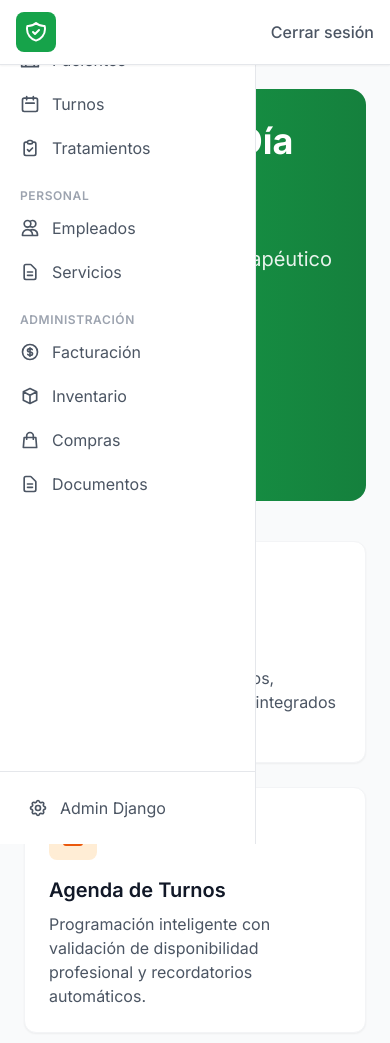
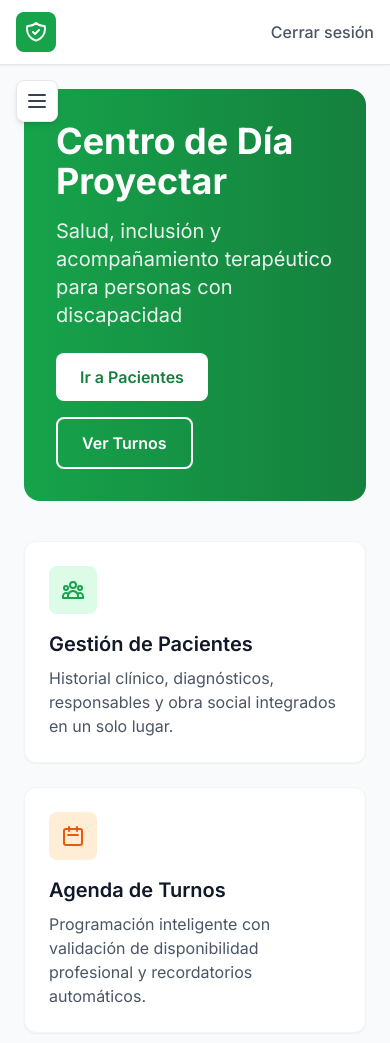
Before and after one commit to Maxi-Lopez/Practica_Profesionalizante_II_Lopez, a Django app: template templates/home.html in a window 390 px wide. Shown: the top 1043 px of the page. Run offline with Django 5.2, Linux system fonts and the light colour scheme; the template is opened without the code that fills it, so the values that code supplies are empty; the visitor is signed in with stand-in values (Sample User, id 1); parts of the project's set-up code (start-up, migrations or seed data) failed here and were passed over; some libraries are stand-ins or nearby versions.

Commit message:
feat(responsive): implemento menu hamburguesa y corrijo layout mobile

```diff
--- a/core/views.py
+++ b/core/views.py
@@ -170,7 +170,7 @@ class ComprasListView(LoginRequiredMixin, TemplateView):
     def get_context_data(self, **kwargs):
         context = super().get_context_data(**kwargs)
         from compras.models import Compra
-        context['compras'] = Compra.objects.select_related('proveedor').filter(activo=True).order_by('-fecha')
+        context['compras'] = Compra.objects.select_related('proveedor').filter(anulada=False).order_by('-fecha')
         return context
 
 
--- a/templates/base.html
+++ b/templates/base.html
@@ -60,12 +60,24 @@
 <body class="bg-gray-50 min-h-screen flex flex-col">
     {% include 'partials/navbar.html' %}
 
-    <div class="flex flex-1">
+    <div class="flex flex-1 overflow-hidden">
         {% if user.is_authenticated %}
             {% include 'partials/sidebar.html' %}
+
+            <!-- Overlay para mobile -->
+            <div id="overlay" class="fixed inset-0 bg-black/50 z-40 hidden lg:hidden" aria-hidden="true"></div>
         {% endif %}
 
-        <main class="flex-1 p-6 lg:ml-64">
+        <main class="flex-1 p-6 lg:ml-64 overflow-y-auto min-h-0">
+            <!-- Botón hamburguesa (mobile only) -->
+            {% if user.is_authenticated %}
+                <button id="menu-toggle" type="button" class="lg:hidden fixed top-20 left-4 z-50 p-2 bg-white rounded-lg shadow-md border border-gray-200 hover:bg-gray-50 transition-colors" aria-label="Abrir menú" aria-expanded="false">
+                    <svg class="w-6 h-6 text-gray-700" fill="none" stroke="currentColor" viewBox="0 0 24 24" aria-hidden="true">
+                        <path stroke-linecap="round" stroke-linejoin="round" stroke-width="2" d="M4 6h16M4 12h16M4 18h16"></path>
+                    </svg>
+                </button>
+            {% endif %}
+
             {% if messages %}
                 <div class="mb-6">
                     {% for message in messages %}
@@ -83,6 +95,50 @@
 
     {% include 'partials/footer.html' %}
 
+    <!-- JavaScript para el sidebar responsive -->
+    <script>
+      const sidebar = document.getElementById('sidebar');
+      const overlay = document.getElementById('overlay');
+      const menuToggle = document.getElementById('menu-toggle');
+      const menuClose = document.getElementById('menu-close');
+
+      function openSidebar() {
+        sidebar.classList.remove('-translate-x-full');
+        sidebar.classList.add('translate-x-0');
+        overlay.classList.remove('hidden');
+        menuToggle.setAttribute('aria-expanded', 'true');
+      }
+
+      function closeSidebar() {
+        sidebar.classList.add('-translate-x-full');
+        sidebar.classList.remove('translate-x-0');
+        overlay.classList.add('hidden');
+        menuToggle.setAttribute('aria-expanded', 'false');
+      }
+
+      if (menuToggle) {
+        menuToggle.addEventListener('click', openSidebar);
+      }
+      if (menuClose) {
+        menuClose.addEventListener('click', closeSidebar);
+      }
+      if (overlay) {
+        overlay.addEventListener('click', closeSidebar);
+      }
+
+      // Cerrar al hacer clic en un link del sidebar
+      document.querySelectorAll('#sidebar a').forEach(link => {
+        link.addEventListener('click', closeSidebar);
+      });
+
+      // Cerrar con tecla Escape
+      document.addEventListener('keydown', (e) => {
+        if (e.key === 'Escape' && sidebar && !sidebar.classList.contains('-translate-x-full')) {
+          closeSidebar();
+        }
+      });
+    </script>
+
     {% block extra_scripts %}{% endblock %}
 </body>
 </html>
--- a/templates/partials/sidebar.html
+++ b/templates/partials/sidebar.html
@@ -1,4 +1,11 @@
-<aside class="fixed inset-y-0 left-0 z-40 w-64 bg-white border-r border-gray-200 transform transition-transform duration-300 ease-in-out lg:translate-x-0" aria-label="Sidebar">
+<aside id="sidebar" class="fixed inset-y-0 left-0 z-50 w-64 bg-white border-r border-gray-200 transform -translate-x-full lg:translate-x-0 transition-transform duration-300 ease-in-out" aria-label="Sidebar">
+    <!-- Botón cerrar (mobile only) -->
+    <button id="menu-close" type="button" class="lg:hidden absolute top-4 right-4 z-60 p-2 bg-white rounded-lg shadow-md border border-gray-200 hover:bg-gray-50 transition-colors" aria-label="Cerrar menú">
+        <svg class="w-6 h-6 text-gray-700" fill="none" stroke="currentColor" viewBox="0 0 24 24" aria-hidden="true">
+            <path stroke-linecap="round" stroke-linejoin="round" stroke-width="2" d="M6 18L18 6M6 6l12 12"></path>
+        </svg>
+    </button>
+
     <div class="flex flex-col h-full">
         <div class="flex flex-col flex-grow pt-5 pb-4 overflow-y-auto">
             <nav class="flex-1 px-2 space-y-1">
```
